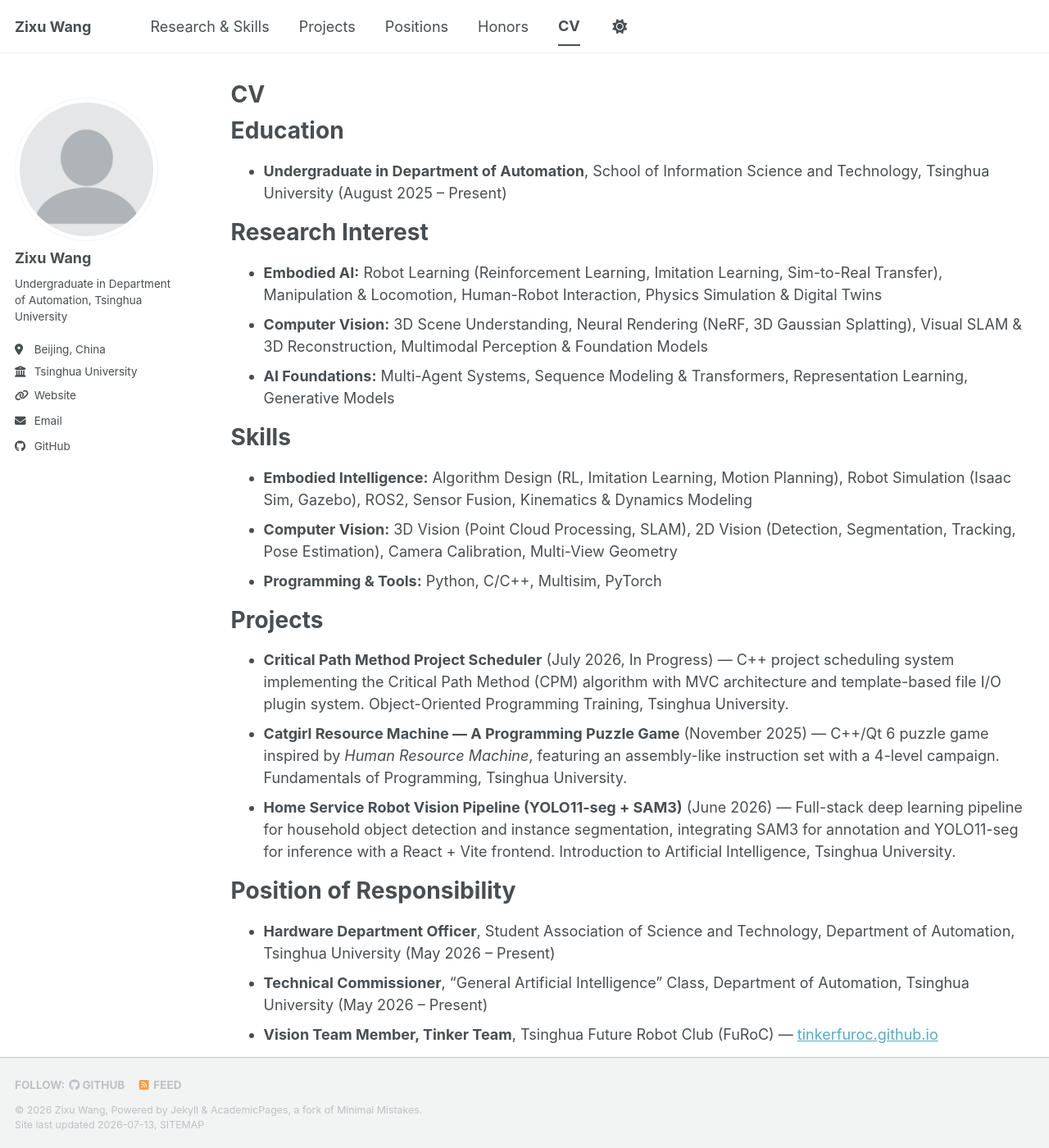
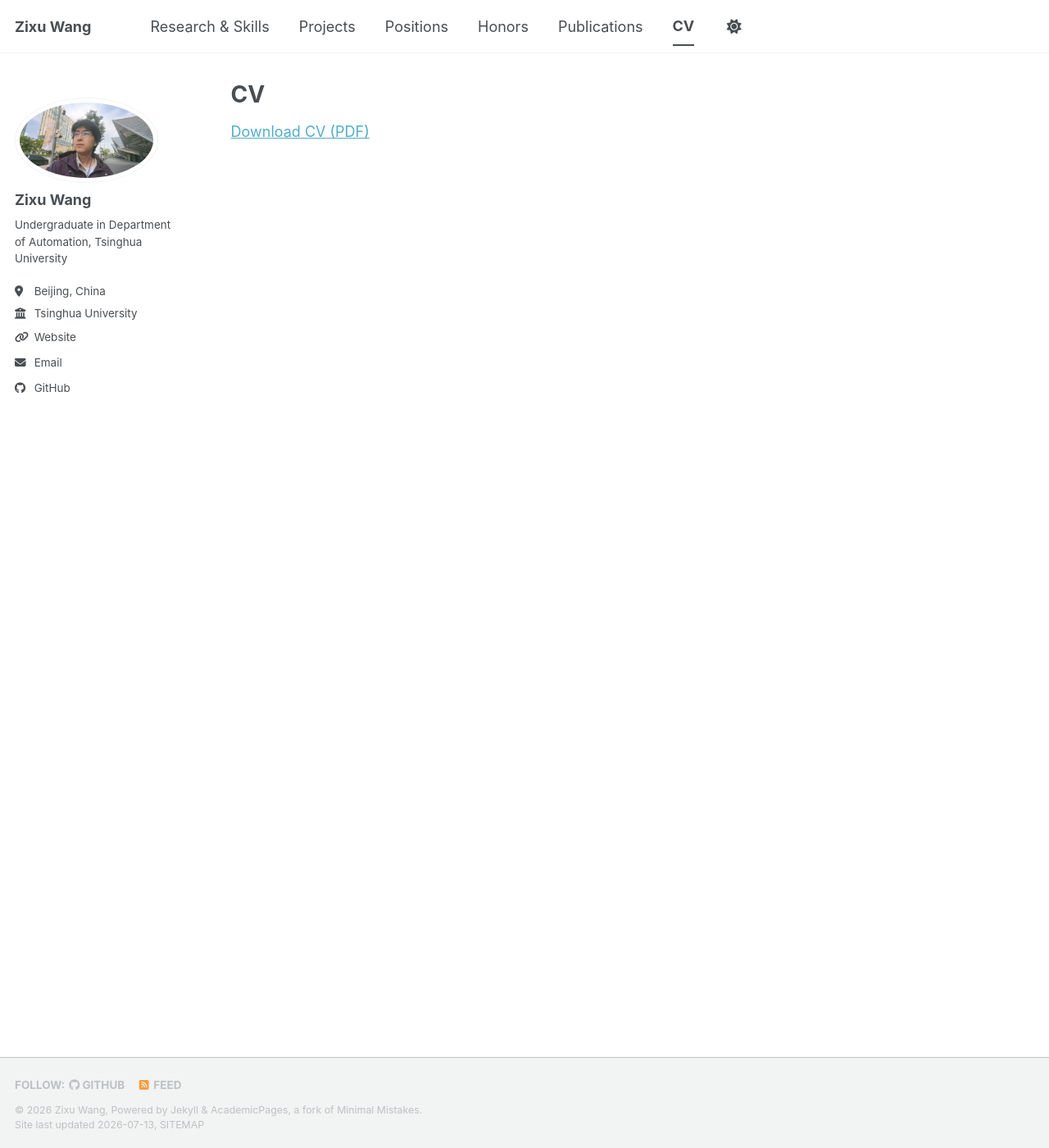
Before and after one commit to Verandathu/Verandathu.github.io, a Jekyll site: the page built from _pages/cv.md, in a window 1280 px wide and 1400 px high. Shown: the whole window at 82% size. Built offline with Jekyll 4.4.1, drawn with Linux system fonts in a browser that asks for light colours; a style sheet for code colours, icons or effects is not loaded; some of the changed text lies outside the part shown.

Commit message:
Update:profile selfie and layout update

```diff
--- a/_config.yml
+++ b/_config.yml
@@ -23,7 +23,7 @@ repository               : "Verandathu/Verandathu.github.io"
 #               Additional customization can be done by editing /_includes/author-profile.html
 author:
   # Biographic information
-  avatar           : "profile.png"
+  avatar           : "profile1.jpg"
   name             : "Zixu Wang"
   pronouns         : # example: "she/her"
   bio              : "Undergraduate in Department of Automation, Tsinghua University"
--- a/_pages/cv.md
+++ b/_pages/cv.md
@@ -9,45 +9,4 @@ redirect_from:
 
 {% include base_path %}
 
-Education
-======
-* **Undergraduate in Department of Automation**, School of Information Science and Technology, Tsinghua University (August 2025 -- Present)
-
-Research Interest
-======
-* **Embodied AI:** Robot Learning (Reinforcement Learning, Imitation Learning, Sim-to-Real Transfer), Manipulation & Locomotion, Human-Robot Interaction, Physics Simulation & Digital Twins
-* **Computer Vision:** 3D Scene Understanding, Neural Rendering (NeRF, 3D Gaussian Splatting), Visual SLAM & 3D Reconstruction, Multimodal Perception & Foundation Models
-* **AI Foundations:** Multi-Agent Systems, Sequence Modeling & Transformers, Representation Learning, Generative Models
-
-Skills
-======
-* **Embodied Intelligence:** Algorithm Design (RL, Imitation Learning, Motion Planning), Robot Simulation (Isaac Sim, Gazebo), ROS2, Sensor Fusion, Kinematics & Dynamics Modeling
-* **Computer Vision:** 3D Vision (Point Cloud Processing, SLAM), 2D Vision (Detection, Segmentation, Tracking, Pose Estimation), Camera Calibration, Multi-View Geometry
-* **Programming & Tools:** Python, C/C++, Multisim, PyTorch
-
-Projects
-======
-* **Critical Path Method Project Scheduler** (July 2026, In Progress) — C++ project scheduling system implementing the Critical Path Method (CPM) algorithm with MVC architecture and template-based file I/O plugin system. Object-Oriented Programming Training, Tsinghua University.
-* **Catgirl Resource Machine --- A Programming Puzzle Game** (November 2025) — C++/Qt 6 puzzle game inspired by *Human Resource Machine*, featuring an assembly-like instruction set with a 4-level campaign. Fundamentals of Programming, Tsinghua University.
-* **Home Service Robot Vision Pipeline (YOLO11-seg + SAM3)** (June 2026) — Full-stack deep learning pipeline for household object detection and instance segmentation, integrating SAM3 for annotation and YOLO11-seg for inference with a React + Vite frontend. Introduction to Artificial Intelligence, Tsinghua University.
-
-Position of Responsibility
-======
-* **Hardware Department Officer**, Student Association of Science and Technology, Department of Automation, Tsinghua University (May 2026 -- Present)
-* **Technical Commissioner**, "General Artificial Intelligence" Class, Department of Automation, Tsinghua University (May 2026 -- Present)
-* **Vision Team Member, Tinker Team**, Tsinghua Future Robot Club (FuRoC) — [tinkerfuroc.github.io](https://tinkerfuroc.github.io)
-
-Extra-Curricular
-======
-* **Tsinghua 2nd Embodied Intelligence Challenge**, Team Member (December 2025)
-* **Tsinghua 5th Robot Dog Development Competition**, Team Leader (June 2026)
-* **2026 China Robot Competition & RoboCup China Open (RoboCup@Home)**, Team Member (2026)
-* **RoboCup 2026 Incheon, RoboCup@Home League**, Team Member (July 2026)
-
-Honors and Awards
-======
-* **NOIP (National Olympiad in Informatics in Provinces)** --- Provincial First Prize (2023)
-* **Tsinghua 2nd Embodied Intelligence Challenge** --- Special Award (December 2025)
-* **Tsinghua 5th Robot Dog Development Competition** --- 4th Place & Best Technological Innovation Award (June 2026)
-* **2026 China Robot Competition & RoboCup China Open (RoboCup@Home)** --- National First Prize (2026)
-* **RoboCup 2026 Incheon, RoboCup@Home League** --- 11th Place Worldwide (July 2026)
+[Download CV (PDF)](/files/main_pub.pdf)
```
Also changed, not shown: _data/navigation.yml (+3 -6 lines), _pages/publications.html (added, +10 -0 lines), images/profile1.jpg (added), 2 other files.
